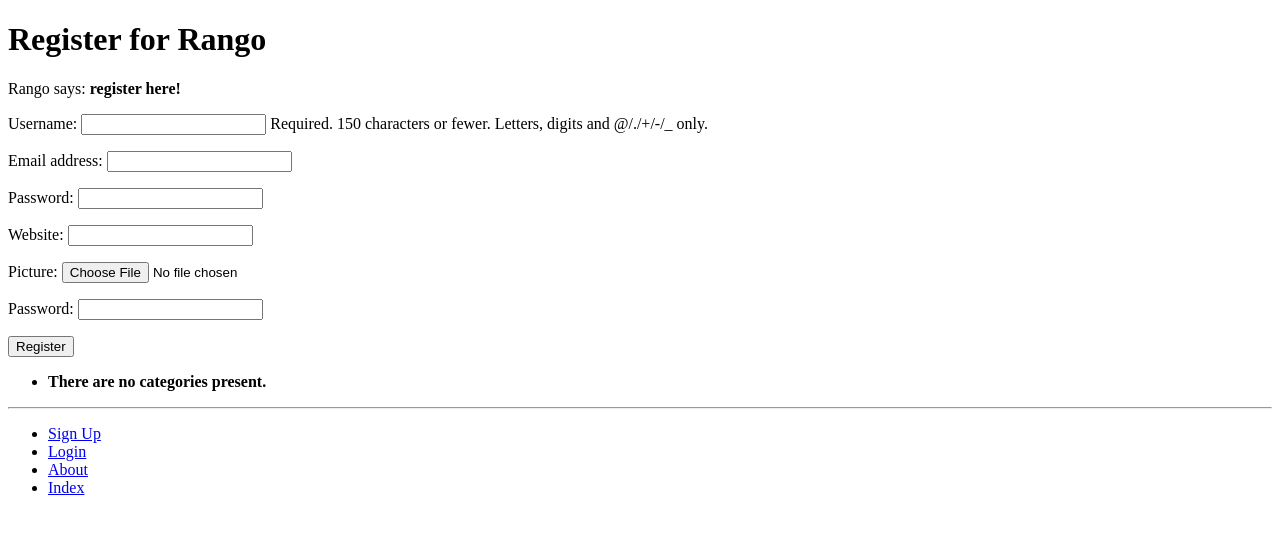
After one commit to nurhussein1/tango_with_django_project, a Django app: page /rango/register/ in a window 1280 px wide. The commit adds this page. Shown: the top 534 px of the page. Run offline with Django 3.2, Linux system fonts and the light colour scheme; data that the repository does not hold is empty.

Commit message:
Completed Chapter 9 Exercises!

```diff
--- a/rango/admin.py
+++ b/rango/admin.py
@@ -1,7 +1,6 @@
 from django.contrib import admin
 from rango.models import Category, Page
-
-
+from rango.models import UserProfile
 
 # Add in this class to customise the Admin Interface
 class CategoryAdmin(admin.ModelAdmin):
@@ -9,9 +8,8 @@ class CategoryAdmin(admin.ModelAdmin):
 # Update the registration to include this customised interface
 admin.site.register(Category, CategoryAdmin)
 
-
 class PageAdmin(admin.ModelAdmin):
     list_display = ('title', 'category', 'url')
 
-
 admin.site.register(Page, PageAdmin)
+admin.site.register(UserProfile)
--- a/rango/forms.py
+++ b/rango/forms.py
@@ -1,5 +1,6 @@
 from django import forms
-from rango.models import Page, Category
+from rango.models import Page, Category, UserProfile
+from django.contrib.auth.models import User
 
 class CategoryForm(forms.ModelForm):
     name = forms.CharField(max_length=128, help_text="Please enter the category name.")
@@ -37,3 +38,15 @@ class PageForm(forms.ModelForm):
             url = f'http://{url}'
             cleaned_data['url'] = url
         return cleaned_data
+
+class UserForm(forms.ModelForm):
+    password = forms.CharField(widget=forms.PasswordInput())
+
+    class Meta:
+        model = User
+        fields = ('username', 'email', 'password',)
+
+class UserProfileForm(forms.ModelForm):
+    class Meta:
+        model = UserProfile
+        fields = ('website', 'picture',)
--- a/rango/models.py
+++ b/rango/models.py
@@ -1,5 +1,6 @@
 from django.db import models
 from django.template.defaultfilters import slugify
+from django.contrib.auth.models import User
 
 
 # Create your models here.
@@ -21,10 +22,6 @@ class Category(models.Model):
     def __str__(self):
         return self.name
 
-
-
-
-
 class Page(models.Model):
 
     category = models.ForeignKey(Category, on_delete=models.CASCADE)
@@ -34,3 +31,12 @@ class Page(models.Model):
 
     def __str__(self):
         return self.title
+
+class UserProfile(models.Model):
+    # This line is required. Links UserProfile to a User model instance.
+    user = models.OneToOneField(User, on_delete=models.CASCADE)
+    # The additional attributes we wish to include.
+    website = models.URLField(blank=True)
+    picture = models.ImageField(upload_to='profile_images', blank=True)
+    def __str__(self):
+        return self.user.username
--- a/rango/urls.py
+++ b/rango/urls.py
@@ -6,8 +6,13 @@ app_name = 'rango'
 urlpatterns = [
 path('', views.index, name='index'),
 path('about/', views.about, name='about'),
-path('category/<slug:category_name_slug>/',
-views.show_category, name='show_category'),
+path('category/<slug:category_name_slug>/add_page/', views.add_page,
+name='add_page'),
+path('category/<slug:category_name_slug>/', views.show_category,
+name='show_category'),
 path('add_category/', views.add_category, name='add_category'),
-path('category/<slug:category_name_slug>/add_page/', views.add_page, name='add_page'),
+path('register/', views.register, name='register'),
+path('login/', views.user_login, name='login'),
+path('restricted/', views.restricted, name='restricted'),
+path('logout/', views.user_logout, name='logout'),
 ]
--- a/rango/views.py
+++ b/rango/views.py
@@ -1,12 +1,14 @@
-from django.shortcuts import render
 from django.http import HttpResponse
-from rango.models import Category
-from rango.models import Page
+from rango.models import Category, Page
 
 from rango.forms import CategoryForm
-from django.shortcuts import render, redirect
-from rango.models import Category, Page
+from django.shortcuts import render, redirect, reverse
 from django.urls import reverse
+
+from rango.forms import PageForm, UserForm, UserProfileForm
+
+from django.contrib.auth import authenticate, login, logout
+from django.contrib.auth.decorators import login_required
 
 def index(request):
     pages = Page.objects.order_by('-views')[:5]
@@ -68,7 +70,7 @@ def show_category(request, category_name_slug):
     # Go render the response and return it to the client.
     return render(request, 'rango/category.html', context=context_dict)
 
-
+@login_required
 def add_category(request):
     form = CategoryForm()
 
@@ -93,11 +95,7 @@ def add_category(request):
     # Render the form with error messages (if any).
     return render(request, 'rango/add_category.html', {'form': form})
 
-
-from django.shortcuts import render, redirect, reverse
-from rango.models import Category
-from rango.forms import PageForm
-
+@login_required
 def add_page(request, category_name_slug):
     try:
         category = Category.objects.get(slug=category_name_slug)
@@ -124,3 +122,121 @@ def add_page(request, category_name_slug):
 
     context_dict = {'form': form, 'category': category}
     return render(request, 'rango/add_page.html', context=context_dict)
+
+def register(request):
+    # A boolean value for telling the template
+    # whether the registration was successful.
+    # Set to False initially. Code changes value to
+    # True when registration succeeds.
+    registered = False
+
+    # If it's a HTTP POST, we're interested in processing form data.
+    if request.method == 'POST':
+        # Attempt to grab information from the raw form information.
+        # Note that we make use of both UserForm and UserProfileForm.
+        user_form = UserForm(request.POST)
+        profile_form = UserProfileForm(request.POST)
+
+        # If the two forms are valid...
+        if user_form.is_valid() and profile_form.is_valid():
+            # Save the user's form data to the database.
+            user = user_form.save()
+
+            # Now we hash the password with the set_password method.
+            # Once hashed, we can update the user object.
+            user.set_password(user.password)
+            user.save()
+
+            # Now sort out the UserProfile instance.
+            # Since we need to set the user attribute ourselves,
+            # we set commit=False. This delays saving the model
+            # until we're ready to avoid integrity problems.
+            profile = profile_form.save(commit=False)
+            profile.user = user
+
+            # Did the user provide a profile picture?
+            # If so, we need to get it from the input form and
+            # put it in the UserProfile model.
+            if 'picture' in request.FILES:
+                profile.picture = request.FILES['picture']
+
+            # Now we save the UserProfile model instance.
+            profile.save()
+
+            # Update our variable to indicate that the template
+            # registration was successful.
+            registered = True
+        else:
+            # Invalid form or forms - mistakes or something else?
+            # Print problems to the terminal.
+            print(user_form.errors, profile_form.errors)
+    else:
+        # Not a HTTP POST, so we render our form using two ModelForm instances.
+        # These forms will be blank, ready for user input.
+        user_form = UserForm()
+        profile_form = UserProfileForm()
+
+    # Render the template depending on the context.
+    return render(request,
+                  'rango/register.html',
+                  context={'user_form': user_form,
+                           'profile_form': profile_form,
+                           'registered': registered})
+
+def user_login(request):
+    # If the request is a HTTP POST, try to pull out the relevant information.
+    if request.method == 'POST':
+        # Gather the username and password provided by the user.
+        # This information is obtained from the login form.
+        # We use request.POST.get('<variable>') as opposed
+        # to request.POST['<variable>'], because the
+        # request.POST.get('<variable>') returns None if the
+        # value does not exist, while request.POST['<variable>']
+        # will raise a KeyError exception.
+        username = request.POST.get('username')
+        password = request.POST.get('password')
+
+        # Use Django's machinery to attempt to see if the username/password
+        # combination is valid - a User object is returned if it is.
+        user = authenticate(username=username, password=password)
+
+        # If we have a User object, the details are correct.
+        # If None (Python's way of representing the absence of a value), no user
+        # with matching credentials was found.
+        if user:
+            # Is the account active? It could have been disabled.
+            if user.is_active:
+                # If the account is valid and active, we can log the user in.
+                # We'll send the user back to the homepage.
+                login(request, user)
+                return redirect(reverse('rango:index'))
+            else:
+                # An inactive account was used - no logging in!
+                return HttpResponse("Your Rango account is disabled.")
+        else:
+            # Bad login details were provided. So we can't log the user in.
+            print(f"Invalid login details: {username}, {password}")
+            return HttpResponse("Invalid login details supplied.")
+    # The request is not a HTTP POST, so display the login form.
+    # This scenario would most likely be a HTTP GET.
+    else:
+        # No context variables to pass to the template system, hence the
+        # blank dictionary object...
+        return render(request, 'rango/login.html')
+
+@login_required
+def restricted(request):
+    return HttpResponse("Since you're logged in, you can see this text!")
+
+# Use the login_required() decorator to ensure only those logged in can
+# access the view.
+@login_required
+def user_logout(request):
+    # Since we know the user is logged in, we can now just log them out.
+    logout(request)
+    # Take the user back to the homepage.
+    return redirect(reverse('rango:index'))
+
+@login_required
+def restricted(request):
+    return render(request, 'rango/restricted.html')
--- a/tango_with_django_project/settings.py
+++ b/tango_with_django_project/settings.py
@@ -130,4 +130,6 @@ USE_TZ = True
 
 STATIC_URL = '/static/'
 
+LOGIN_URL = 'rango:login'
+
 STATICFILES_DIRS = [STATIC_DIR, ]
--- a/templates/rango/base.html
+++ b/templates/rango/base.html
@@ -27,7 +27,18 @@
     <hr />
     <div>
         <ul>
-            <li><a href="{% url 'rango:add_category' %}">Add a New Category</a></li>
+            {% if user.is_authenticated %}
+            <!-- Show these links when the user is logged in -->
+            <li><a href="{% url 'rango:restricted' %}">Restricted Page</a></li>
+            <li><a href="{% url 'rango:logout' %}">Logout</a></li>
+            <li><a href="{% url 'rango:add_category' %}">Add New Category</a></li>
+
+            {% else %}
+            <!-- Show these links when the user is NOT logged in -->
+            <li><a href="{% url 'rango:register' %}">Sign Up</a></li>
+            <li><a href="{% url 'rango:login' %}">Login</a></li>
+            {% endif %}
+            <!-- Outside the conditional statements, ALWAYS show -->
             <li><a href="{% url 'rango:about' %}">About</a></li>
             <li><a href="{% url 'rango:index' %}">Index</a></li>
         </ul>
--- a/templates/rango/category.html
+++ b/templates/rango/category.html
@@ -23,8 +23,9 @@ Unknown Category
 <strong>No pages currently in category.</strong>
 {% endif %}
 
-<a href="{% url 'rango:add_page' category.slug %}">Add Page</a> <br />
-{% else %}
+{% if user.is_authenticated %}
+<a href="{% url 'rango:add_page' category_name_slug=category.slug %}">Add Page</a><br />
+{% endif %}{% else %}
 The specified category does not exist.
 {% endif %}
 {% endblock %}
--- a/templates/rango/index.html
+++ b/templates/rango/index.html
@@ -9,7 +9,11 @@ Homepage
 {% block body_block %}
 <h1>Rango says...</h1>
 <div>
-    hey there partner! <br />
+    {% if user.is_authenticated %}
+    howdy {{ user.username }}!
+    {% else %}
+    hey there partner!
+    {% endif %} <br />
     <strong>{{ boldmessage }}</strong>
 </div>
 <!-- Rest of the content -->
--- /dev/null
+++ b/templates/rango/register.html
@@ -0,0 +1,26 @@
+{% extends 'rango/base.html' %}
+{% load static %}
+
+{% block title_block %}
+Register
+{% endblock %}
+
+{% block body_block %}
+<h1>Register for Rango</h1>
+{% if registered %}
+Rango says: <strong>thank you for registering!</strong>
+<a href="{% url 'rango:index' %}">Return to the homepage.</a><br />
+{% else %}
+Rango says: <strong>register here!</strong><br />
+<form id="user_form" method="post" action="{% url 'rango:register' %}" enctype="multipart/form-data">
+    {% csrf_token %}
+    <!-- Display each form -->
+    {{ user_form.as_p }}
+    {{ profile_form.as_p }}
+    <p><label for="id_password">Password:</label> <input type="password" name="password" required id="id_password"></p>
+
+    <!-- Provide a button to click to submit the form. -->
+    <input type="submit" name="submit" value="Register" />
+</form>
+{% endif %}
+{% endblock %}
```
Also changed, not shown: templates/rango/login.html (added, +16 -0 lines), templates/rango/restricted.html (added, +12 -0 lines), rango/migrations/0006_alter_category_id_alter_category_slug_alter_page_id_and_more.py (added).
